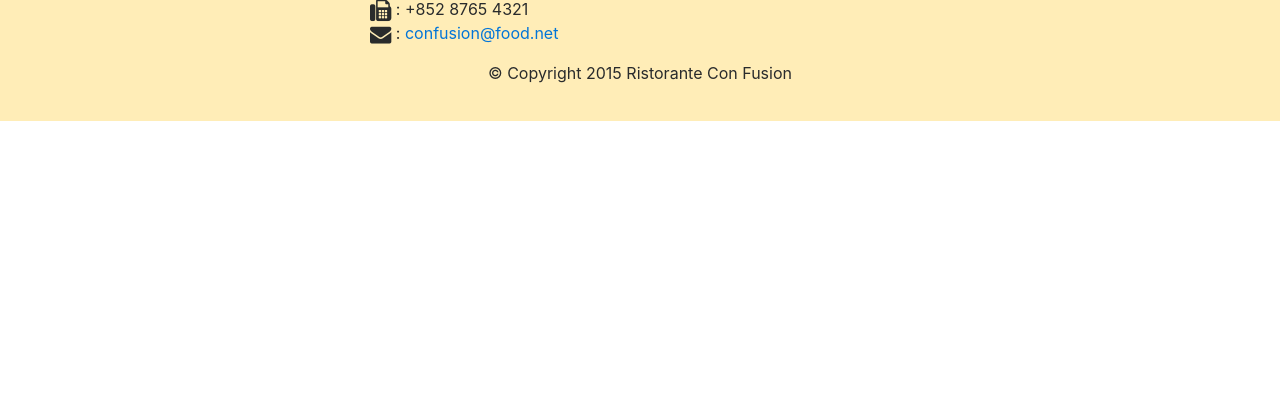
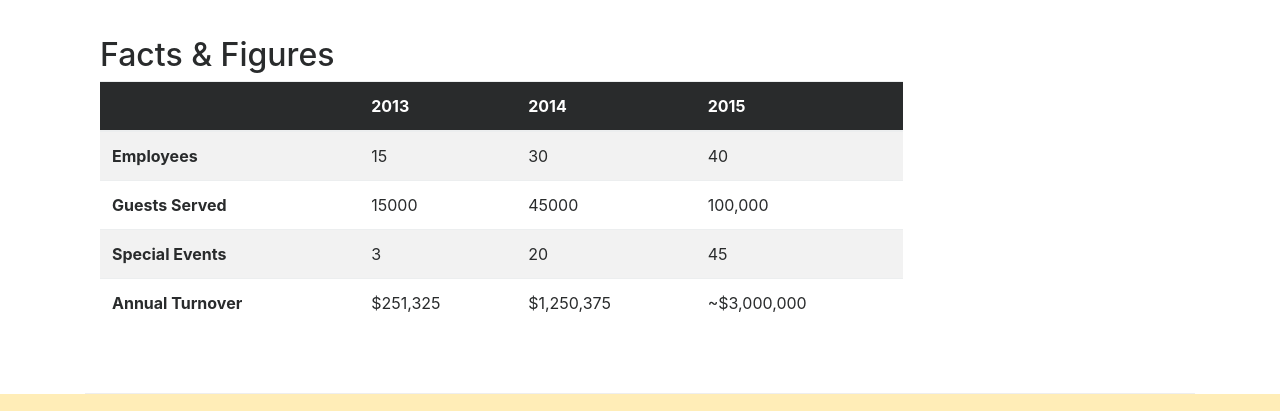
Before and after one commit to LisaCee/Confusion-BS4, a website: page aboutus.html in a window 1280 px wide. Shown: the part 1658-2069 px from the top of the page. Before the commit the page ends 1779 px from the top, so only its background shows below. Drawn offline with nearby package versions, Linux system fonts and the light colour scheme; a script that the page names is missing.

Commit message:
Table and cards

```diff
--- a/aboutus.html
+++ b/aboutus.html
@@ -69,7 +69,32 @@
                 <p>Started in 2010, Ristorante con Fusion quickly established itself as a culinary icon par excellence in Hong Kong. With its unique brand of world fusion cuisine that can be found nowhere else, it enjoys patronage from the A-list clientele in Hong Kong.  Featuring four of the best three-star Michelin chefs in the world, you never know what will arrive on your plate the next time you visit us.</p>
                 <p>The restaurant traces its humble beginnings to <em>The Frying Pan</em>, a successful chain started by our CEO, Mr. Peter Pan, that featured for the first time the world's best cuisines in a pan.</p>
             </div>
-            <div>
+            <div class = "col-sm">
+                <div class = "card">
+                    <h3 class = "card-header bg-primary text-white">Facts At a Glance</h3>
+                    <div class = "card-block">
+                        <dl class = "row">
+                            <dt class = "col-6">Started</dt>
+                            <dd class="col-6">3 Feb. 2013</dd>
+                            <dt class="col-6">Major Stake Holder</dt>
+                            <dd class="col-6">HK Fine Foods Inc.</dd>
+                            <dt class="col-6">Last Year's Turnover</dt>
+                            <dd class="col-6">$1,250,375</dd>
+                            <dt class="col-6">Employees</dt>
+                            <dd class="col-6">40</dd>
+                        </dl>
+                    </div>
+                </div>
+            </div>
+            <div class = "col-12">
+                <div class = "card card-block bg-faded">
+                    <blockquote class = "blockquote">
+                        <p class = "mb-0">You better cut the pizza in four pieces because I'm not hungry enough to eat six.<p>
+                        <footer class = "blockquote-footer">Yogi Berra,
+                            <cite title = "Source Title">The Wit and Wisdom of Yogi Berra, P. Pepe, Diversion Books, 2014</cite>
+                        </footer>
+                    </blockquote>
+                </div>
             </div>
         </div>
 
@@ -89,8 +114,53 @@
                 <h3>Alberto Somayya <small>Executive Chef</small></h3>
                 <p class = "hidden-xs-down">Award winning three-star Michelin chef with wide International experience having worked closely with whos-who in the culinary world, he specializes in creating mouthwatering Indo-Italian fusion experiences. He says, <em>Put together the cuisines from the two craziest cultures, and you get a winning hit! Amma Mia!</em></p>
             </div>
-       </div>
+        </div>
+        <div class = "row row-content">
+            <div class = "col-12 col-sm-9">
+                <h2>Facts &amp; Figures</h2>
+                <div class="table-responsive">
+                   <table class="table table-striped">
+                   <thead class="thead-inverse">
+                       <tr>
+                           <th>&nbsp;</th>
+                           <th>2013</th>
+                           <th>2014</th>
+                           <th>2015</th>
+                       </tr>
+                   </thead>
+                   <tbody>
+                       <tr>
+                           <th>Employees</th>
+                           <td>15</td>
+                           <td>30</td>
+                           <td>40</td>
+                       </tr>
+                       <tr>
+                           <th>Guests Served</th>
+                           <td>15000</td>
+                           <td>45000</td>
+                           <td>100,000</td>
+                       </tr>
+                       <tr>
+                           <th>Special Events</th>
+                           <td>3</td>
+                           <td>20</td>
+                           <td>45</td>
+                       </tr>
+                       <tr>
+                           <th>Annual Turnover</th>
+                           <td>$251,325</td>
+                           <td>$1,250,375</td>
+                           <td>~$3,000,000</td>
+                       </tr>
+                   </tbody>
+                   </table>
+                   </div>
+            </div>
+            <div class = "col-12 col-sm-3">
 
+            </div>
+        </div>
     </div>
 
     <footer class="footer">
```
